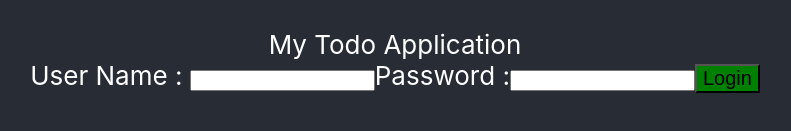
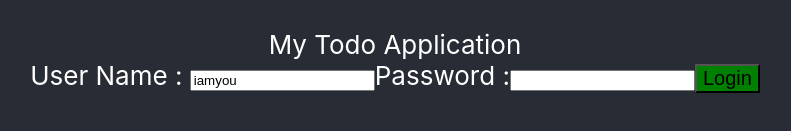
Before and after one commit to DavidMukhiya/todo, a React (Create React App) app: page / in a window 1280 px wide. Shown: the part 339-470 px from the top of the page, without its empty margins (245-1036 px from the left). Built offline with nearby package versions, Linux system fonts and the light colour scheme.

Commit message:
Adding state to login

```diff
--- a/src/components/todoApp.js
+++ b/src/components/todoApp.js
@@ -12,11 +12,38 @@
 }
 
 class LoginComponent extends Component {
+    constructor(props) {
+        super(props)
+        this.state = {
+            username: 'iamyou',
+            password: ''
+        }
+        this.handleUsernameChange = this.handleUsernameChange.bind(this)
+        this.handlePasswordChange = this.handlePasswordChange.bind(this)
+    }
+
+    handleUsernameChange(event) {
+        console.log(event.target.value);
+        this.setState(
+            {
+                username: event.target.value
+            }
+        )
+    }
+
+    handlePasswordChange(event) {
+        console.log(event.target.value);
+        this.setState({
+            password: event.target.value
+        })
+
+    }
+
     render() {
         return (
             <div>
-                User Name : <input type="text" name="username" />
-                Password :<input type="password" name="password" />
+                User Name : <input type="text" name="username" value={this.state.username} onChange={this.handleUsernameChange} />
+                Password :<input type="password" name="password" value={this.state.password} onChange={this.handlePasswordChange} />
                 <button style={{ backgroundColor: 'green', fontSize: '20px' }} >Login</button>
             </div>
         )
```
Also changed, not shown: src/logo.svg (deleted).
